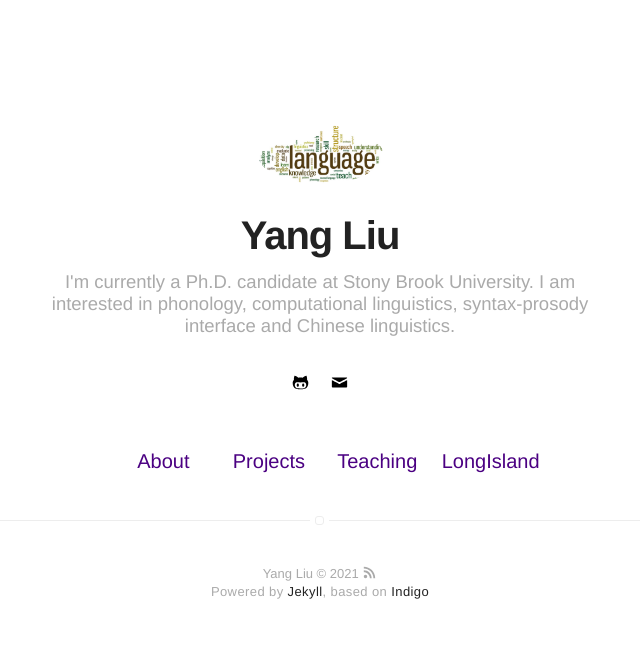
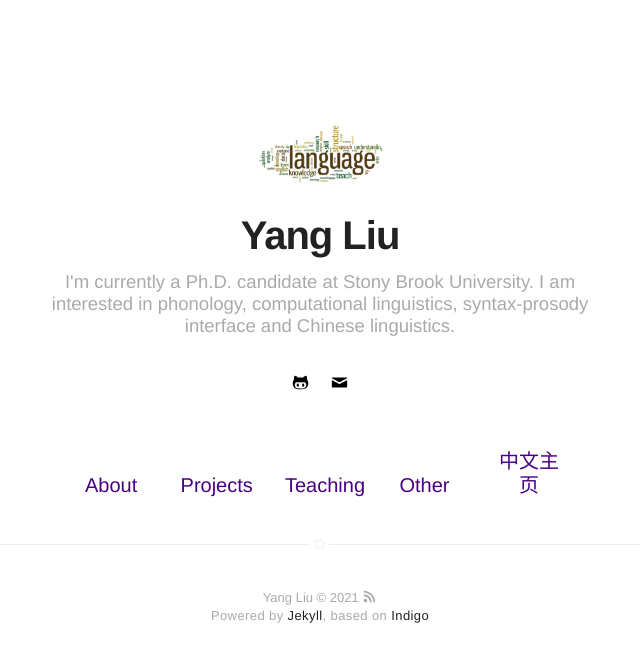
Before and after one commit to coglo/coglo.github.io, a Jekyll site: the page built from index.html, in a window 1280 px wide. Shown: the top 662 px of the page, without its empty margins (320-960 px from the left). Built offline with Jekyll 4.4.1, drawn with Linux system fonts in a browser that asks for light colours.

Commit message:
Update nav.html

```diff
--- a/_includes/nav.html
+++ b/_includes/nav.html
@@ -30,10 +30,16 @@
                 </li>
             {% endif %}
 
+            {% if page.title != "Other" %}
+                <li class="item">
+                    <a class="link" href="{{ site.url }}/Other">Other</a>
+                </li>
+            {% endif %}
+
                     {% if site.blog == true %}
-            {% if page.title != "LongIsland" %}
+            {% if page.title != "中文主页" %}
                 <li class="item">
-                    <a class="link" href="{{ site.url }}/LongIsland">LongIsland</a>
+                    <a class="link" href="{{ site.url }}/中文主页">中文主页</a>
                 </li>
             {% endif %}
         {% endif %}
```
